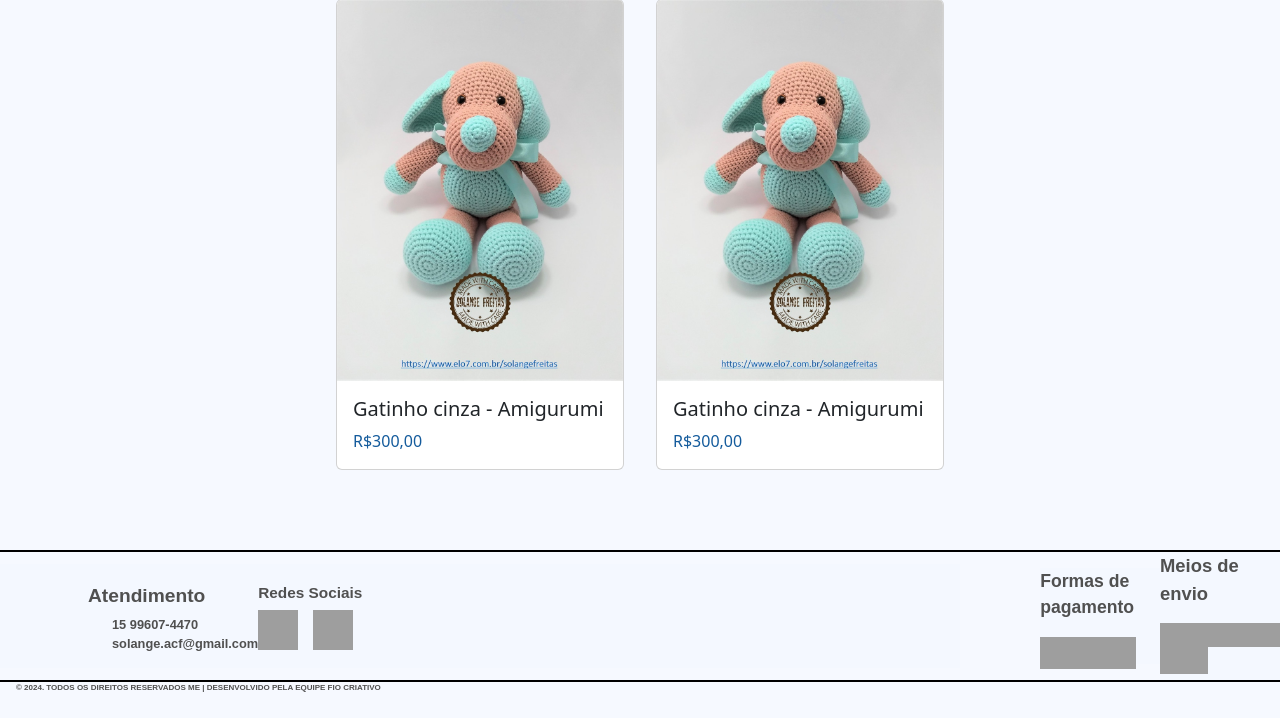
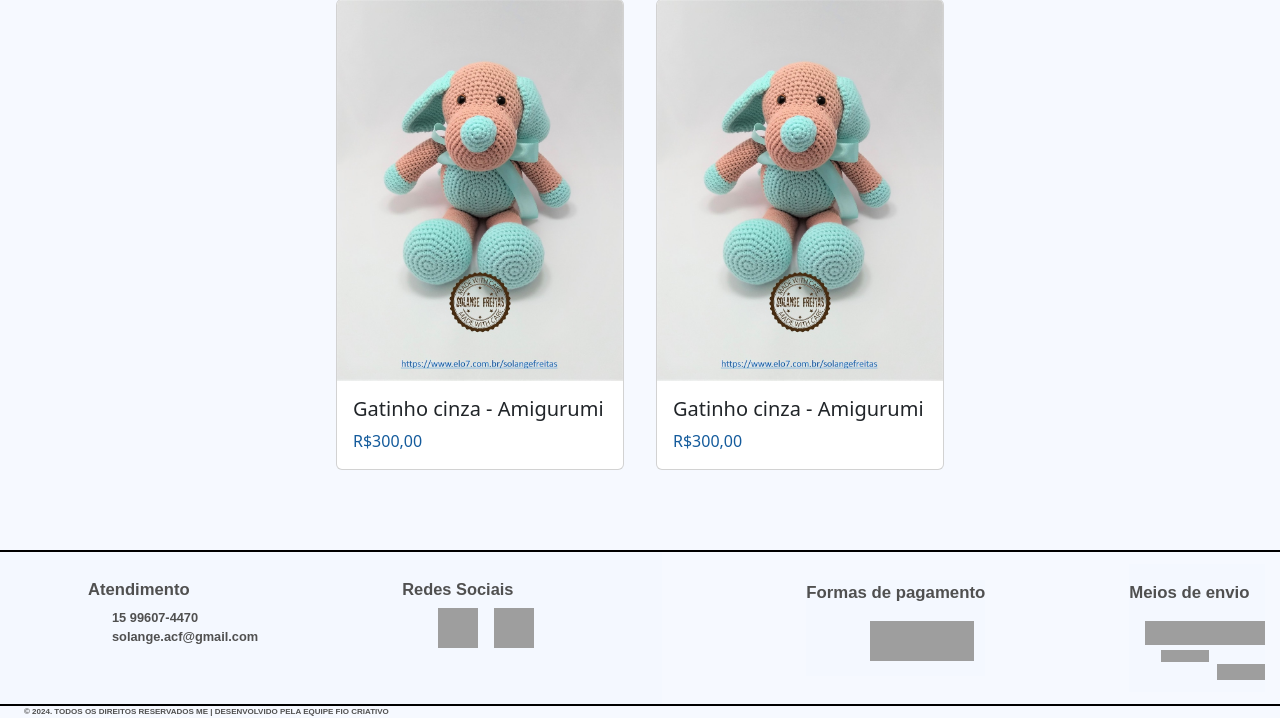
Before and after one commit to PedroMTG/TCC, a PHP site: page /inicio.php in a window 1280 px wide. Shown: the part 742-1460 px from the top of the page. Before the commit the page ends 1434 px from the top, so only its background shows below. Run offline with PHP 8.4, Linux system fonts and the light colour scheme; some libraries are stand-ins or nearby versions; grey boxes are pictures that could not be loaded.

Commit message:
1.1.1.1.1.1.1.1

```diff
--- a/CSS/style.css
+++ b/CSS/style.css
@@ -191,8 +191,7 @@ header{
 
       /* RODAPE */
       .rodape-corpo{
-        height: 13vh;
-        width: 100%;
+        height: 19vh;
         background-color: var(--corfundo);
         bottom:0;
         left:0;
@@ -205,11 +204,13 @@ header{
         font-size: 80%;
         margin-left: 11vh;
         display: flex;
+        gap: 9rem;
       }
 
       .rodape-atendimento h1{
-        font-size: 150%;
+        font-size: 130%;
         font-weight: bold;
+        margin-top: 1vh;
       }
 
       .r-p{
@@ -217,20 +218,22 @@ header{
       }
 
       .rodape-redes{
-        font-size: 80%;
-        width: 20vh;
+        font-size: 95%;
+        width: 30vh;
+        margin-top: 0.5vh;
       }
 
       .rodape-redes h1{
-        font-size: 150%;
+        font-size: 135%;
         font-weight: bold;
       }
 
       .rodape-img{
-        gap: 15px;
+        gap: 2vh;
         display: flex;
         flex-direction: row;
         align-items: center;
+        margin-left: 4.5vh;
       }
 
       .rodape-img a img{
@@ -240,19 +243,20 @@ header{
 
       .rodape-corpo-2{
         height: 12vh;
-        width: 100%;
         background-color: var(--corfundo);
         display: flex;
         flex-direction: column;
       }
 
       .rodape-pagamentos{
-        font-size: 110%;
+        font-size: 105%;
+        font-weight: bold;
       }
 
       .rodape-corpo-2 img{
-        height: 4vh;
-        width: 12vh;
+        height: 5vh;
+        width: 13vh;
+        margin-left: 8vh;
       }
 
       .rodape-linha{
@@ -277,48 +281,57 @@ header{
         height: 0.9vh;
         width: 100%;
         font-size: 50%;
-        margin-left: 2vh;
+        margin-left: 3vh;
       }
 
       .rodape-corpo-3{
         height: 16vh;
-        width: 100%;
         background-color: var(--corfundo);
         display: flex;
         flex-direction: column;
       }
 
       .rodape-envio{
-        font-size: 115%;
+        font-size: 105%;
+        margin-top: 2vh;
+        font-weight: bold;
       }
 
       .img-rodape-1{
         height: 3vh;
         width: 15vh;
+        margin-left: 2vh;
       }
 
       .img-rodape-2{
         height: 1.5vh;
         width: 6vh;
+        margin-left: 4vh;
+        margin-top: 0.6vh;
       }
       .img-rodape-3{
-        height: 1.8vh;
+        height: 2vh;
         width: 6vh;
+        position: absolute;
+        margin-left: 11vh;
+        margin-top: 12.5vh;
       }
       .rodape-segundo{
         display: flex;
         flex-direction: row;
         align-items: center;
+        gap: 9rem;
       }
 
       .rodape-principal{
         display: flex;
         flex-direction: row;
         align-items: center;
-        gap: 5rem;
+        gap: 9rem;
       }
       /* FECHA RODAPE */
     /* PAGINA PRINCIPAL FECHA */
+
 
     /* DUVIDAS FREQUENTES ABRE */
       .duvidas-cont{
@@ -658,16 +671,16 @@ header{
         display: flex;
         flex-direction: column;
         align-items: center;
-        margin: 2.5vh;
+        width: 14vh;
       }
 
       .rodape-redes{
-        font-size: 80%;
+        font-size: 100%;
         margin-top: 5vh;
       }
 
       .rodape-redes h1{
-        font-size: 180%;
+        font-size: 135%;
         font-weight: bold;
       }
 
@@ -677,7 +690,6 @@ header{
         flex-direction: row;
         align-items: center;
         margin-block-end: 5vh;
-        margin-left: 2.7vh;
       }
 
       .rodape-img a img{
--- a/footer.php
+++ b/footer.php
@@ -9,7 +9,7 @@
                     <div class="r-p">solange.acf@gmail.com</div>
                 </div>
 
-                <div>
+                <div class="rodape-redes-container">
                     <div class="rodape-redes">
                         <h1>Redes Sociais</h1>
                     </div>
```
